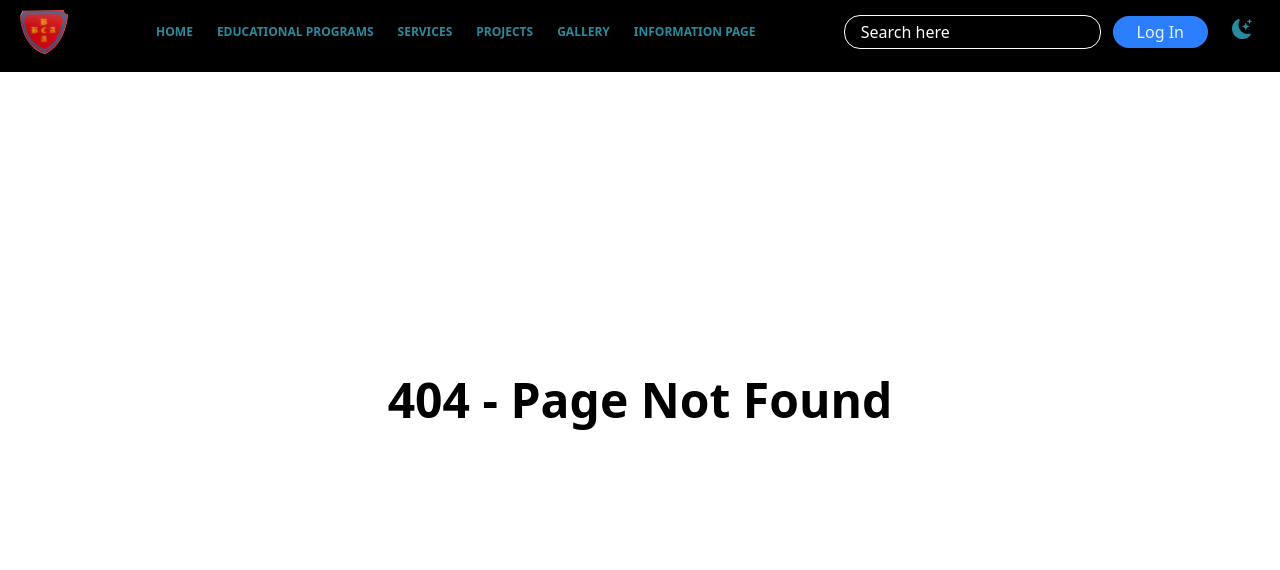
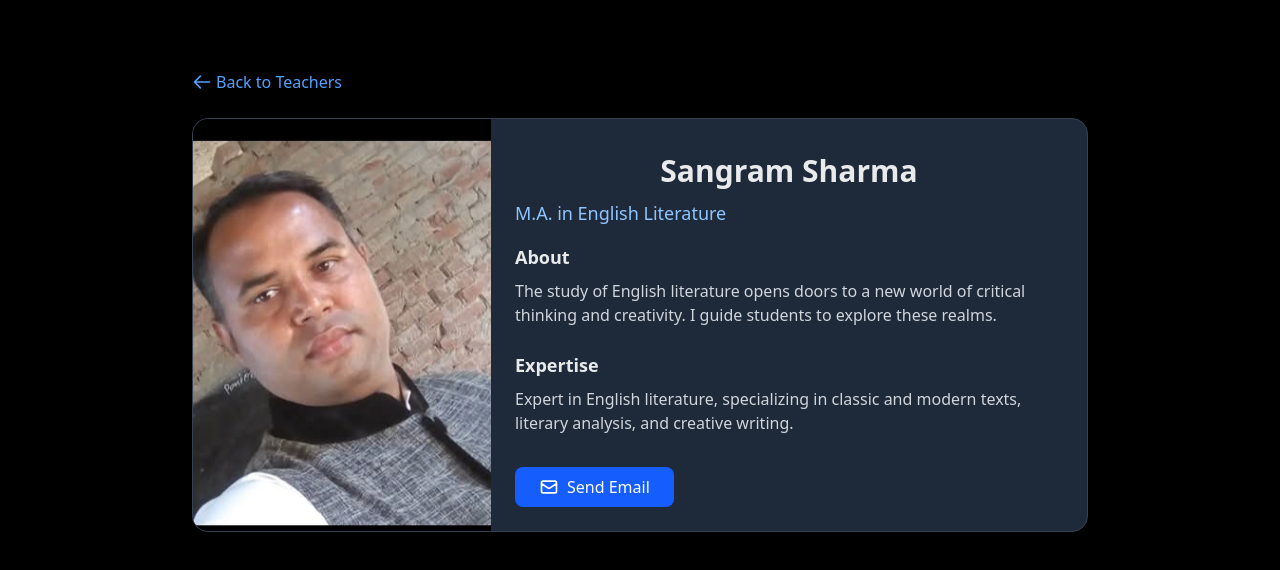
Before and after one commit to Avinash77068/Blooming, a React (Vite) app: page /teachers/1 in a window 1280 px wide. Before the commit this address had no page. Shown: the top 570 px of the page. Built offline with nearby package versions, Linux system fonts and the light colour scheme.

Commit message:
code pushe

```diff
--- a/src/App.tsx
+++ b/src/App.tsx
@@ -21,7 +21,7 @@ export default function App() {
           <Route path="/faq" element={<Faq />} />
           <Route path="/teacher" element={<TeacherGallery />} />
           <Route path="/student" element={<StudentGallary />} />
-          <Route path="/teachers" element={<TeacherProfile />} />
+          <Route path="/teachers/:index" element={<TeacherProfile />} />
           <Route path="/allnews" element={<Allnews />} />
           <Route path="*" element={<NoPageFound />} />
         </Routes>
--- a/src/components/Routing/InformationPage/Faq.tsx
+++ b/src/components/Routing/InformationPage/Faq.tsx
@@ -28,7 +28,7 @@ const Faq = () => {
   return (
     <div className={`${"bg-[#e9e9dd]"}`}>
       <Navbar />
-      <main className={`${"max-w-7xl mx-auto "} ${isOpen ? bgBlack : bgWhite}`}>
+      <main className={`${"max-w-full mx-auto "} ${isOpen ? bgBlack : bgWhite}`}>
         {/* Intro */}
         <section
           className={`${"flex flex-col md:flex-row items-center justify-between px-10 pt-16"}`}
--- a/src/components/Routing/StudentGallary/StudentGallary.tsx
+++ b/src/components/Routing/StudentGallary/StudentGallary.tsx
@@ -11,7 +11,7 @@ const StudentGallary = () => {
   return (
     <div className={`${isOpen ? bgBlack : bgWhite}`}>
       <Navbar />
-      <div className="max-w-7xl mx-auto px-4 sm:px-6 lg:px-8 pt-[70px] pb-12">
+      <div className="max-w-full mx-auto px-4 sm:px-6 lg:px-8 pt-[70px] pb-12">
         <div className="text-center max-w-2xl mx-auto mb-6">
           <h2
             className={`font-bold ${
--- a/src/components/Routing/TeacherGallary/TeacherGallary.tsx
+++ b/src/components/Routing/TeacherGallary/TeacherGallary.tsx
@@ -11,7 +11,7 @@ const TeacherGallery = () => {
   return (
     <div className={`${isOpen ? bgBlack : bgWhite}`}>
       <Navbar />
-      <div className="max-w-7xl mx-auto px-4 sm:px-6 lg:px-8 pt-[70px] pb-12">
+      <div className="max-w-full mx-auto px-4 sm:px-6 lg:px-8 pt-[70px] pb-12">
         <div className="text-center max-w-2xl mx-auto mb-6">
           <h2
             className={`font-bold ${
--- a/src/components/Routing/TeacherGallary/TeacherProfile.tsx
+++ b/src/components/Routing/TeacherGallary/TeacherProfile.tsx
@@ -1,84 +1,137 @@
+import { useParams } from "react-router-dom";
 import { useSelector } from "react-redux";
+import { teacher } from "../../Array/AllArray";
 import { bgBlack, bgWhite } from "../../GlobalTextColor/bg";
 import Navbar from "../../common/Navbar";
 import { textBlack, textWhite } from "../../GlobalTextColor/text";
+import { Link } from "react-router-dom";
 
 const TeacherProfile = () => {
+  const { index } = useParams<{ index: string }>();
   const isOpen = useSelector((state: any) => state.user.isOpen);
+  const teacherData = teacher[Number(index)];
+
+  if (!teacherData) {
     return (
-    <div className={`flex ${isOpen ? bgBlack : bgWhite}  `}>
-      <Navbar />
-      <div className="flex pt-[70px] justify-center items-center w-full">
-        <div
-          className={`rounded-2xl shadow-lg max-w-sm  mx-auto my-6 sm:my-10 ${
-            isOpen ? "border-white border-2" : "border-black  border-2"
+      <div className={`min-h-screen ${isOpen ? bgBlack : bgWhite}`}>
+        <div className="flex justify-center items-center h-[calc(100vh-70px)]">
+          <div className="text-center">
+            <h2 className={`text-2xl font-bold mb-4 ${isOpen ? textWhite : textBlack}`}>
+              Teacher not found
+            </h2>
+            <Link
+              to="/teacher"
+              className={`px-4 py-2 rounded-lg ${
+                isOpen ? 'bg-blue-600 hover:bg-blue-700' : 'bg-blue-500 hover:bg-blue-600'
+              } text-white`}
+            >
+              Back to Teachers
+            </Link>
+          </div>
+        </div>
+      </div>
+    );
+  }
+
+  return (
+    <div className={`min-h-screen ${isOpen ? bgBlack : bgWhite}`}>
+
+      <div className="pt-[70px] pb-8 px-4">
+        <div className="max-w-4xl mx-auto">
+          <Link
+            to="/teacher"
+            className={`inline-flex items-center mb-6 ${
+              isOpen ? 'text-blue-400 hover:text-blue-300' : 'text-blue-600 hover:text-blue-800'
             }`}
           >
+            <svg
+              className="w-5 h-5 mr-1"
+              fill="none"
+              stroke="currentColor"
+              viewBox="0 0 24 24"
+            >
+              <path
+                strokeLinecap="round"
+                strokeLinejoin="round"
+                strokeWidth={2}
+                d="M10 19l-7-7m0 0l7-7m-7 7h18"
+              />
+            </svg>
+            Back to Teachers
+          </Link>
+
+          <div className={`rounded-2xl shadow-xl overflow-hidden ${
+            isOpen ? 'bg-gray-800 border border-gray-700' : 'bg-white border border-gray-200'
+          }`}>
+            <div className="md:flex">
+              {/* Teacher Image */}
+              <div className="md:w-1/3">
                 <img
-            className="w-full h-48 sm:h-60 md:h-72 object-cover rounded-2xl "
-            src="https://picsum.photos/600/400"
-            alt="Profile"
+                  className="w-full h-64 md:h-full object-cover"
+                  src={teacherData.image}
+                  alt={teacherData.name}
+                  onError={(e) => {
+                    (e.target as HTMLImageElement).src = 'https://via.placeholder.com/400x500?text=Teacher+Image';
+                  }}
                 />
-          <div className="p-4 sm:p-6">
-            <div className="flex flex-col sm:flex-row sm:items-center">
-              <div className="mt-2 sm:mt-0 sm:ml-4">
-                <h2
-                  className={`text-xl sm:text-2xl md:text-3xl font-bold  ${
-                    isOpen ? textWhite : textBlack
+              </div>
+
+              {/* Teacher Details */}
+              <div className="p-6 md:w-2/3">
+                <h2 className={`text-2xl md:text-3xl font-bold mb-2 ${isOpen ? textWhite : 'text-gray-900'}`}>
+                  {teacherData.name}
+                </h2>
+                <p className={`text-lg mb-4 ${isOpen ? 'text-blue-300' : 'text-blue-600'}`}>
+                  {teacherData.course}
+                </p>
+
+                <div className="mb-6">
+                  <h3 className={`text-lg font-semibold mb-2 ${isOpen ? textWhite : 'text-gray-800'}`}>
+                    About
+                  </h3>
+                  <p className={`${isOpen ? 'text-gray-300' : 'text-gray-600'}`}>
+                    {teacherData.testimonial}
+                  </p>
+                </div>
+
+                {teacherData.expertise && (
+                  <div className="mb-6">
+                    <h3 className={`text-lg font-semibold mb-2 ${isOpen ? textWhite : 'text-gray-800'}`}>
+                      Expertise
+                    </h3>
+                    <p className={`${isOpen ? 'text-gray-300' : 'text-gray-600'}`}>
+                      {teacherData.expertise}
+                    </p>
+                  </div>
+                )}
+
+                <div className="flex flex-wrap gap-4 mt-8">
+                  <a
+                    href={`mailto:${teacherData.email || 'contact@example.com'}`}
+                    className={`px-6 py-2 rounded-lg flex items-center ${
+                      isOpen
+                        ? 'bg-blue-600 text-white hover:bg-blue-700'
+                        : 'bg-blue-100 text-blue-700 hover:bg-blue-200'
                     }`}
                   >
-                  Ann Lovefully
-                </h2>
-                <p
-                  className={`mt-1 text-sm sm:text-base ${
-                    isOpen ? textWhite : textBlack
-                  }`}
+                    <svg
+                      className="w-5 h-5 mr-2"
+                      fill="none"
+                      stroke="currentColor"
+                      viewBox="0 0 24 24"
                     >
-                  Designer, cat lover, bookworm, apple pie fanatic, and nature
-                  enthusiast :
-                </p>
-                <p className="text-sm text-gray-500 mt-2">
-                  <i className="fas fa-map-marker-alt mr-1"></i> Hungary
-                </p>
-                <a
-                  href="mailto:example@example.com"
-                  className="text-sm text-blue-500 hover:underline mt-1 inline-block"
-                >
-                  Send E-mail
+                      <path
+                        strokeLinecap="round"
+                        strokeLinejoin="round"
+                        strokeWidth={2}
+                        d="M3 8l7.89 5.26a2 2 0 002.22 0L21 8M5 19h14a2 2 0 002-2V7a2 2 0 00-2-2H5a2 2 0 00-2 2v10a2 2 0 002 2z"
+                      />
+                    </svg>
+                    Send Email
                   </a>
                 </div>
               </div>
-
-            <div className="flex flex-col sm:flex-row sm:justify-between mt-6 text-center">
-              <div className="mb-2 sm:mb-0">
-                <span
-                  className={`block text-lg font-bold ${
-                    isOpen ? textWhite : textBlack
-                  }`}
-                >
-                  8,100
-                </span>
-                <span className={`text-sm ${isOpen ? textWhite : textBlack}`}>
-                  Followers
-                </span>
             </div>
-              <div>
-                <span
-                  className={`block text-lg font-bold ${
-                    isOpen ? textWhite : textBlack
-                  }`}
-                >
-                  3,650
-                </span>
-                <span className={`text-sm ${isOpen ? textWhite : textBlack}`}>
-                  Following
-                </span>
-              </div>
-            </div>
-
-            <button className="mt-6 w-full py-2 sm:py-3 bg-green-500 text-white font-bold rounded-xl shadow hover:bg-green-600 transition duration-200">
-              Copy Phone Number
-            </button>
           </div>
         </div>
       </div>
--- a/src/components/Teacher.tsx
+++ b/src/components/Teacher.tsx
@@ -10,7 +10,7 @@ export default function Teacher() {
   return (
     <div>
       <section
-        className={`relative max-w-7xl mx-auto px-4 py-5 cursor-pointer ${
+        className={`relative max-w-full mx-auto px-4 py-5 cursor-pointer ${
           isOpen ? bgBlack : bgWhite
         }`}
       >
@@ -25,7 +25,7 @@ export default function Teacher() {
         <div className={`flex flex-wrap justify-center gap-8 `}>
           {teacher.map((teachers, index) => (
             <div key={index} className={`text-center max-w-xs`}>
-              <Link to={`/teachers`}>
+              <Link to={`/teachers/${index}`}>
                 <img
                   className={`rounded-full transition-all duration-300 hover:scale-105 object-cover w-24 h-24 mx-auto border-4 border-blue-500 mb-2`}
                   src={teachers.image}
--- a/src/components/TopperStudent.tsx
+++ b/src/components/TopperStudent.tsx
@@ -20,7 +20,7 @@ export default function Students() {
 
   return (
     <div className={`relative ${isOpen ? bgBlack : bgWhite}`}>
-      <section className="max-w-7xl mx-auto px-4 py-10">
+      <section className="max-w-full mx-auto px-4 py-10">
         <p
           className={`flex justify-center items-center text-[22px] md:text-[32px] tracking-widest font-extrabold py-5 ${
             isOpen ? textWhite : textBlack
```
Lines whose indentation alone changed are shown as unchanged.
